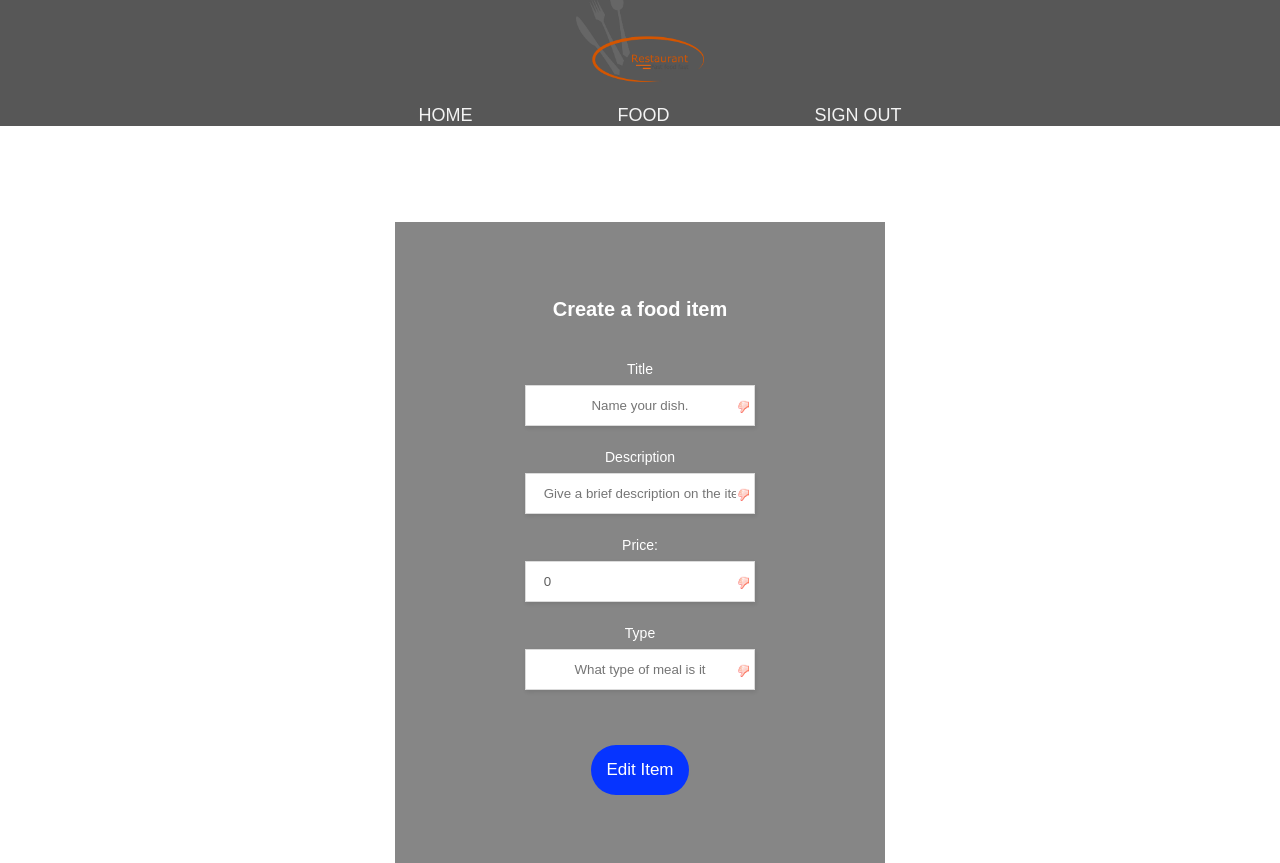
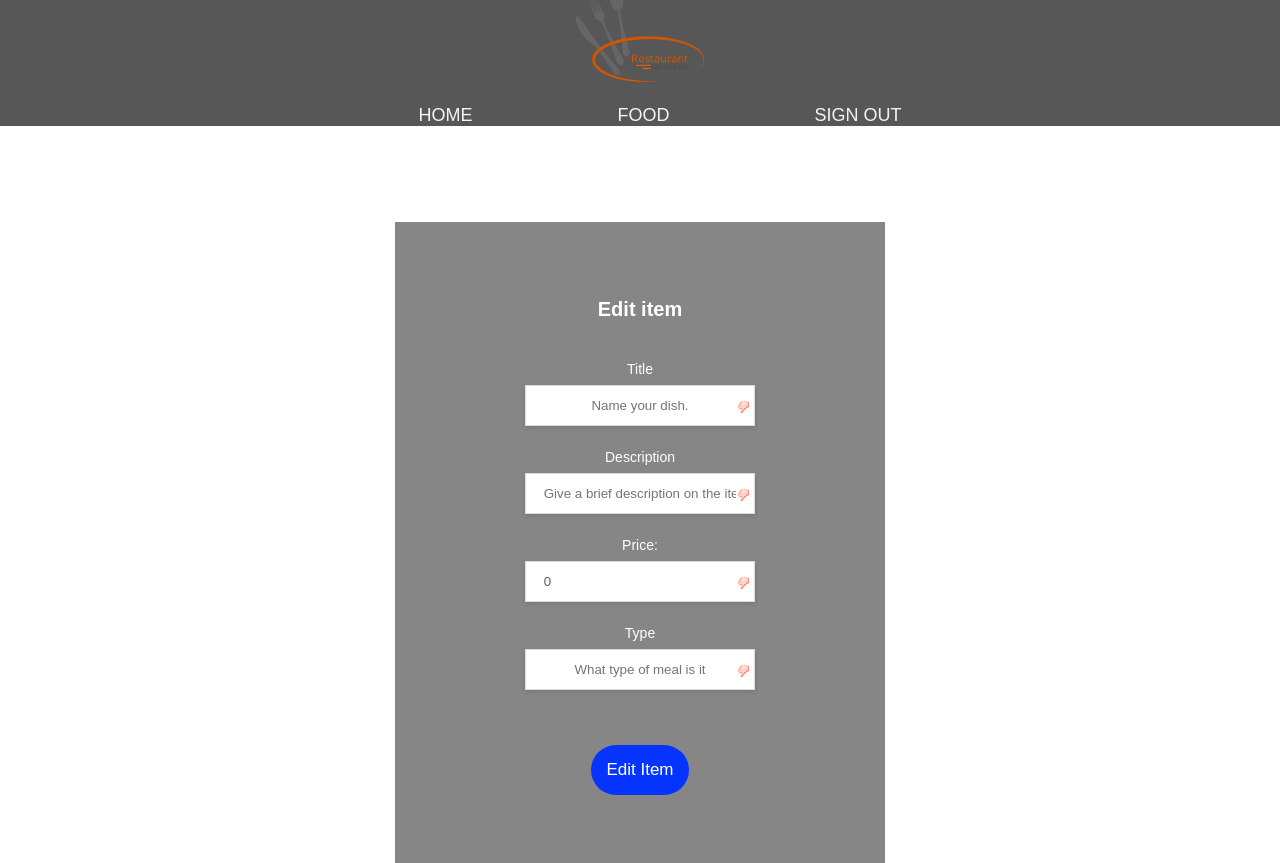
Before and after one commit to Darius-Ndubi/Fast-Food-Fast, a plain HTML site: page UI/edit_food.html in a window 1280 px wide. Shown: the top 863 px of the page. Drawn offline with Linux system fonts and the light colour scheme; no server answers.

Commit message:
[Fix #161360437] Fix edit food food title

```diff
--- a/UI/edit_food.html
+++ b/UI/edit_food.html
@@ -41,7 +41,7 @@
                 <div class="register">
 
                     <div class="white_box">
-                        <h1>Create a food item</h1>
+                        <h1>Edit item</h1>
                         <div class="user_dits">
 
                             <label>Title</label>
```
